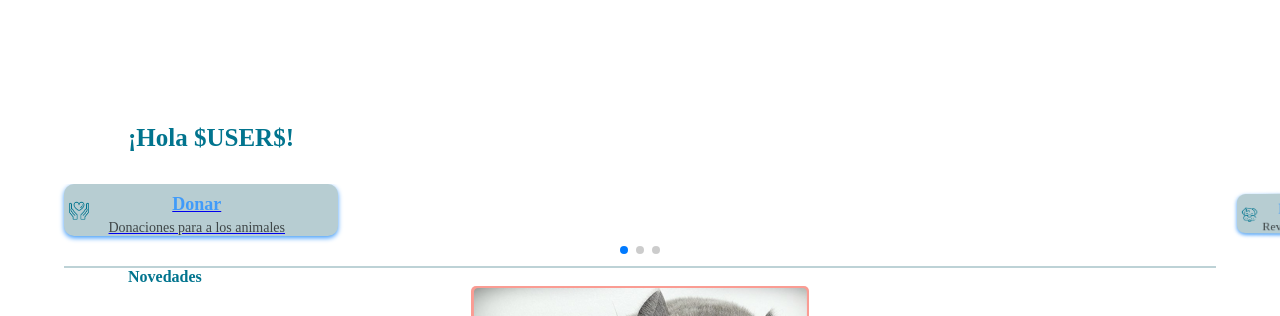
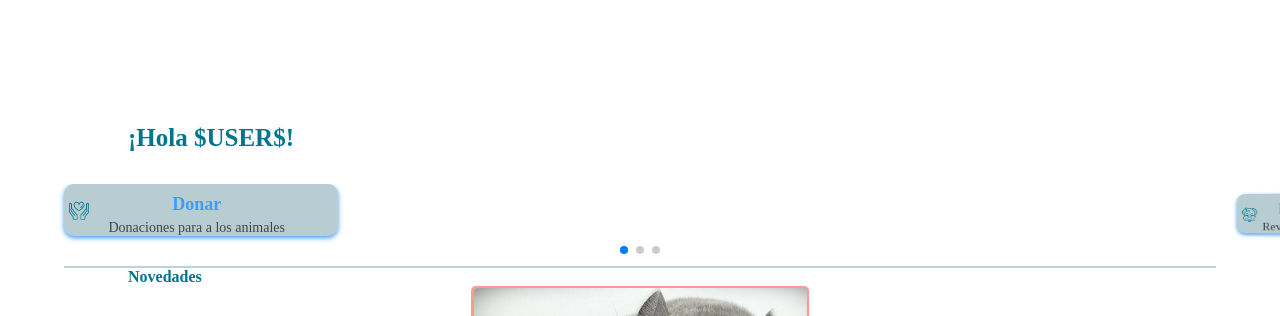
Before and after one commit to Maurodiaztesta/lucky-front, a React (Create React App) app: page /home in a window 1280 px wide. Shown: the top 316 px of the page. Built offline with nearby package versions, Linux system fonts and the light colour scheme.

Commit message:
repair details

```diff
--- a/src/components/Swiper/SwiperHome.css
+++ b/src/components/Swiper/SwiperHome.css
@@ -36,4 +36,7 @@
   text-overflow: ellipsis;
   color: rgba(0, 0, 0, 0.657);
   text-align: center;
+}
+.containerSwiper a {
+  text-decoration: none;
 }/*# sourceMappingURL=SwiperHome.css.map */
--- a/src/components/Swiper/SwiperHome.jsx
+++ b/src/components/Swiper/SwiperHome.jsx
@@ -29,7 +29,7 @@ function SwiperHome() {
         className="swiper_container"
       >
         <SwiperSlide>
-            <Link className="Donar" to="/donation">
+            <Link  className="Donar" to="/donation">
           <div className="container1">
             <div className="img_container">
               <img src="./assets/img/logo/manos_corazon.png" alt="" />
--- a/src/components/Swiper/SwiperHome.scss
+++ b/src/components/Swiper/SwiperHome.scss
@@ -45,5 +45,8 @@
         text-align: center;
       }
 
+      a{
+        text-decoration: none;
+      }
 
      }
--- a/src/index.scss
+++ b/src/index.scss
@@ -1,4 +1,4 @@
 *{
   margin: 0;
   padding: 0;
-}
+  }
--- a/src/pages/FiltersPage/FiltersPage.css
+++ b/src/pages/FiltersPage/FiltersPage.css
@@ -80,7 +80,6 @@
 .main__body--especie--gallery--button--texto {
   font-size: 12px;
 }
-
 .main__body--aplicar {
   margin-top: 32px;
   margin-bottom: 14px;
@@ -89,5 +88,4 @@
   background-color: #FA9C93;
   border: none;
   border-radius: 4px;
-
 }/*# sourceMappingURL=FiltersPage.css.map */
```
Also changed, not shown: 2 other files (tests, documents, lock files or other folders).
